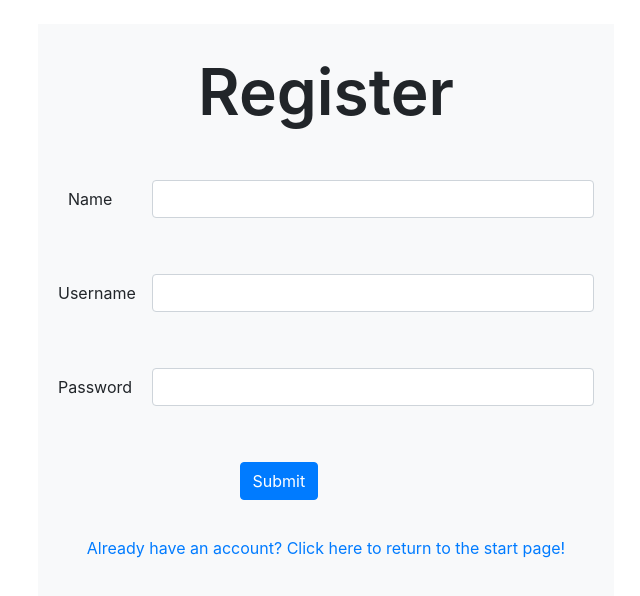
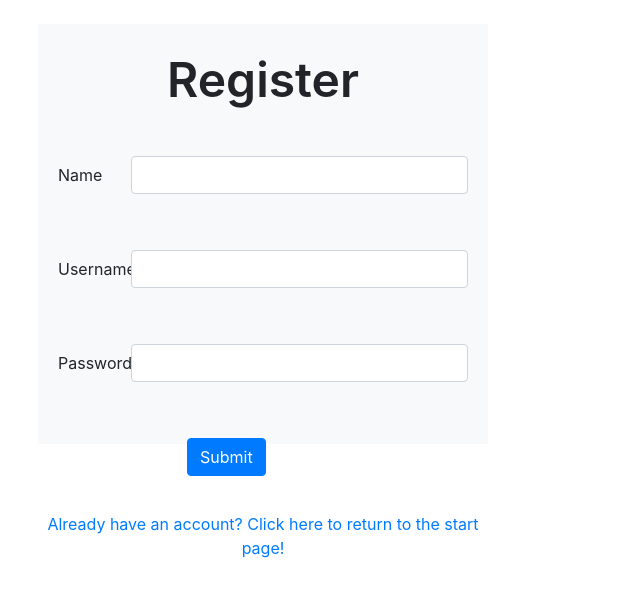
Before and after one commit to TiagoF99/PinIt, a React (Create React App) app in the folder app/frontend/: page /Register in a window 1280 px wide. Shown: the part 176-772 px from the top of the page, without its empty margins (562-1202 px from the left). Built offline with nearby package versions, Linux system fonts and the light colour scheme.

Commit message:
changed colours and positions

```diff
--- a/app/frontend/src/component/startpgComponents/Login.js
+++ b/app/frontend/src/component/startpgComponents/Login.js
@@ -66,7 +66,7 @@ export default class Login extends Component {
           </div>
         </div>
 
-        <Link to="/Register">Dont have an account? Click here to make a new one!</Link>
+        <Link to="/Register" style={{color: "red"}}>Dont have an account? Click here to make a new one!</Link>
       </form>
 
     );
--- a/app/frontend/src/index.css
+++ b/app/frontend/src/index.css
@@ -15,20 +15,6 @@ body {
 
 /* Login Page */
 
-#loginform {
-  position: absolute;
-  width: 576px;
-  height: 696px;
-  left: 600px;
-  top: 200px;
-  text-align: center;
-}
-
-#loginform > div {
-  padding: 20px;
-
-}
-
 #apptitle {
   position: absolute;
   width: 387px;
@@ -42,8 +28,21 @@ body {
 
 #logintitle {
   text-align: center;
-  font-size: 400%;
+  font-size: 300%;
   font-weight: 600;
+}
+
+#loginform {
+  position: absolute;
+  width: 450px;
+  height: 420px;
+  left: 600px;
+  top: 200px;
+  text-align: center;
+}
+
+#loginform > div {
+  padding: 20px;
 }
 
 #description {
```
